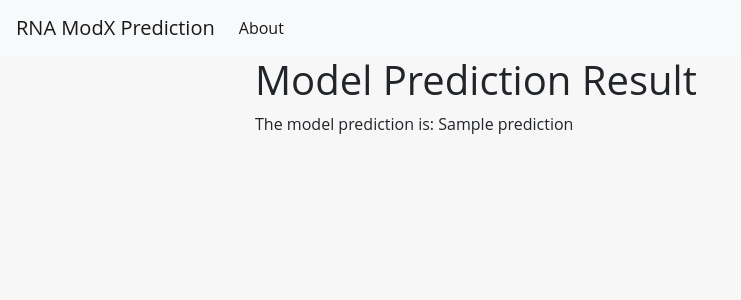
After one commit to shashivish/RNA-ModX, a Flask app: template RNAModXApp/webapp/templates/prediction.html in a window 1280 px wide. The commit adds this page. Shown: the top 300 px of the page, without its empty margins (0-741 px from the left). Run offline with Flask 2, Linux system fonts and the light colour scheme; the template is opened without the code that fills it: most values are stand-ins (such as "Sample title", 1, 10 or a date in 2020); some libraries are stand-ins or nearby versions.

Commit message:
Added additional page to display results

```diff
--- a/RNAModXApp/webapp/main.py
+++ b/RNAModXApp/webapp/main.py
@@ -6,7 +6,7 @@ from flask import Flask, jsonify, request, render_template, flash
 
 ##creating a flask app and naming it "app"
 app = Flask('app')
-
+app.config['SECRET_KEY'] = 'mysecretkey'
 
 @app.route('/')
 def index():
@@ -44,7 +44,8 @@ def predict():
             result = {
                 'model_prediction': r
             }
-            return jsonify(result)
+            # return jsonify(result)
+            return render_template('prediction.html', prediction=r)
     return render_template('index.html')
 
 
--- a/RNAModXApp/webapp/templates/base.html
+++ b/RNAModXApp/webapp/templates/base.html
@@ -7,14 +7,16 @@
     <meta name="viewport" content="width=device-width, initial-scale=1, shrink-to-fit=no">
 
     <!-- Bootstrap CSS -->
-    <link rel="stylesheet" href="https://stackpath.bootstrapcdn.com/bootstrap/4.3.1/css/bootstrap.min.css" integrity="sha384-ggOyR0iXCbMQv3Xipma34MD+dH/1fQ784/j6cY/iJTQUOhcWr7x9JvoRxT2MZw1T" crossorigin="anonymous">
+    <link rel="stylesheet" href="https://stackpath.bootstrapcdn.com/bootstrap/4.3.1/css/bootstrap.min.css"
+          integrity="sha384-ggOyR0iXCbMQv3Xipma34MD+dH/1fQ784/j6cY/iJTQUOhcWr7x9JvoRxT2MZw1T" crossorigin="anonymous">
 
     <title>{% block title %} {% endblock %}</title>
 </head>
 <body>
 <nav class="navbar navbar-expand-md navbar-light bg-light">
     <a class="navbar-brand" href="{{ url_for('index')}}">RNA ModX Prediction</a>
-    <button class="navbar-toggler" type="button" data-toggle="collapse" data-target="#navbarNav" aria-controls="navbarNav" aria-expanded="false" aria-label="Toggle navigation">
+    <button class="navbar-toggler" type="button" data-toggle="collapse" data-target="#navbarNav"
+            aria-controls="navbarNav" aria-expanded="false" aria-label="Toggle navigation">
         <span class="navbar-toggler-icon"></span>
     </button>
     <div class="collapse navbar-collapse" id="navbarNav">
@@ -29,10 +31,6 @@
     {% block content %} {% endblock %}
 </div>
 
-<!-- Optional JavaScript -->
-<!-- jQuery first, then Popper.js, then Bootstrap JS -->
-<script src="https://code.jquery.com/jquery-3.3.1.slim.min.js" integrity="sha384-q8i/X+965DzO0rT7abK41JStQIAqVgRVzpbzo5smXKp4YfRvH+8abtTE1Pi6jizo" crossorigin="anonymous"></script>
-<script src="https://cdnjs.cloudflare.com/ajax/libs/popper.js/1.14.7/umd/popper.min.js" integrity="sha384-UO2eT0CpHqdSJQ6hJty5KVphtPhzWj9WO1clHTMGa3JDZwrnQq4sF86dIHNDz0W1" crossorigin="anonymous"></script>
-<script src="https://stackpath.bootstrapcdn.com/bootstrap/4.3.1/js/bootstrap.min.js" integrity="sha384-JjSmVgyd0p3pXB1rRibZUAYoIIy6OrQ6VrjIEaFf/nJGzIxFDsf4x0xIM+B07jRM" crossorigin="anonymous"></script>
+
 </body>
 </html>
--- a/RNAModXApp/webapp/templates/index.html
+++ b/RNAModXApp/webapp/templates/index.html
@@ -3,12 +3,11 @@
 {% block content %}
 <h1>{% block title %} Input RNA Sequence for Prediction {% endblock %}</h1>
 
+
 <link rel="stylesheet" href="{{ url_for('static', filename='style.css') }}">
-
-
 <form method="post" action="{{ url_for('predict') }}">
     <div class="form-group">
-        <label for="text">Input text:</label>
+        <label for="text">Input RNA Sequence:</label>
         <input type="text" class="form-control" id="text" name="RNA Sequence" placeholder="Enter RNA Sequence here...">
     </div>
     <button type="submit" class="btn btn-primary">Submit</button>
--- /dev/null
+++ b/RNAModXApp/webapp/templates/prediction.html
@@ -0,0 +1,12 @@
+{% extends 'base.html' %}
+
+{% block content %}
+<h1>{% block title %} Model Prediction Result {% endblock %}</h1>
+
+<link rel="stylesheet" href="{{ url_for('static', filename='style.css') }}">
+
+<body>
+<p>The model prediction is: {{ prediction }}</p>
+</body>
+
+{% endblock %}
```
